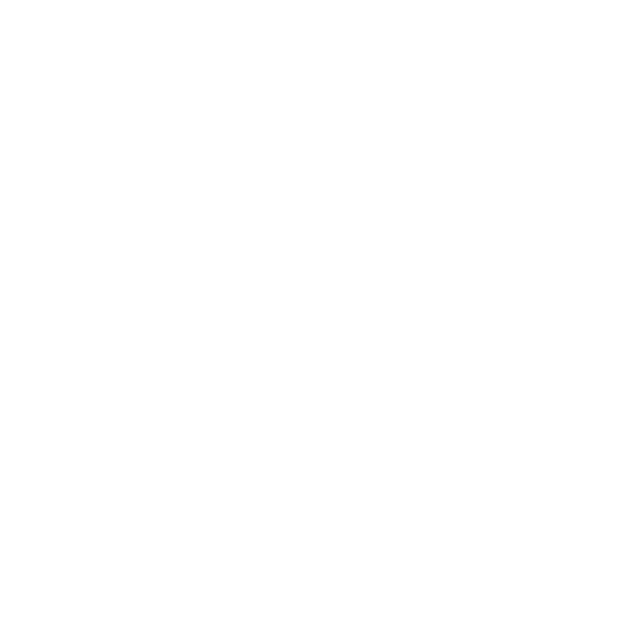
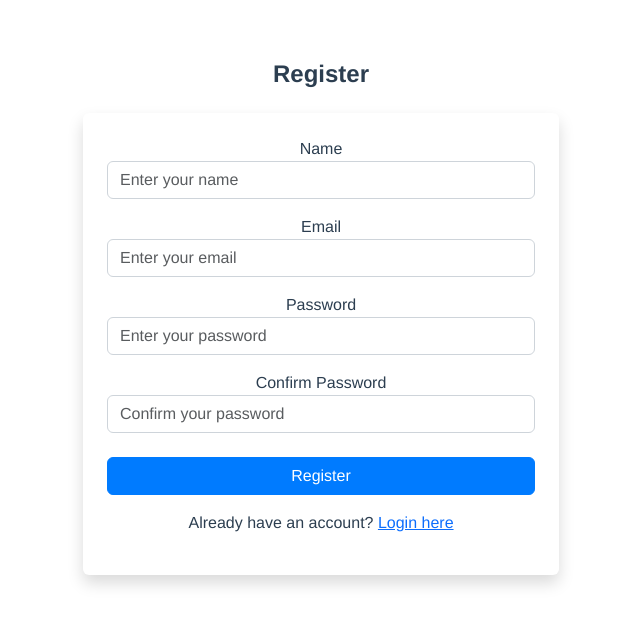
Before and after one commit to uzapoint/wardrobe-management-front, a Vue app: page /register in a window 1280 px wide. Before the commit this address had no page. Shown: the top 624 px of the page, without its empty margins (319-959 px from the left). Built offline with nearby package versions, Linux system fonts and the light colour scheme.

Commit message:
user register fixed

```diff
--- a/src/components/ClothingItems.vue
+++ b/src/components/ClothingItems.vue
@@ -156,12 +156,15 @@
                     'Content-Type': 'multipart/form-data',
                 },
             });
-          this.fetchClothingItems();
-          this.newItem = {}; // Reset form
+            this.fetchClothingItems(); // Refresh the items list
+            this.newItem = {}; // Reset form fields
+
+            // Close the modal
             const modalElement = document.getElementById('addItemModal');
             // eslint-disable-next-line no-undef
-          const modal = bootstrap.Modal.getInstance(modalElement);
-          modal.hide();
+            const modal = bootstrap.Modal.getInstance(modalElement); // Get the modal instance
+            modal.hide(); // Hide the modal after successful submission
+
         } catch (error) {
             console.error('Error adding clothing item:', error);
         }
--- a/src/components/UserLogin.vue
+++ b/src/components/UserLogin.vue
@@ -15,6 +15,12 @@
           <button type="submit" class="btn btn-primary w-100">Login</button>
           <div v-if="error" class="text-danger mt-2">{{ error }}</div>
         </form>
+        <div class="mt-3 text-center">
+          <p>
+            Don't have an account?
+            <router-link to="/register" class="text-primary">Register here</router-link>
+          </p>
+        </div>
       </div>
     </div>
   </div>
@@ -42,13 +48,19 @@ export default {
         localStorage.setItem('token', response.data.token);
         this.$router.push('/clothing-items');
       } catch (error) {
-        console.error('Login failed:', error);
-        this.error = error.response ? error.response.data.message : 'An unexpected error occurred.';
+        console.error('Login failed:', error); // You can keep this if you want to log errors
+        // Check if there's an error response and set the error message
+        if (error.response) {
+          this.error = error.response.data.message || 'An unexpected error occurred.';
+        } else {
+          this.error = 'An unexpected error occurred.';
+        }
       }
     },
   },
 };
 </script>
+
 <style scoped>
 .container {
   background-color: #f8f9fa; /* Light background color */
@@ -57,4 +69,12 @@ export default {
 .card {
   border-radius: 10px; /* Rounded corners for the card */
 }
+
+.text-primary {
+  color: #007bff; /* Bootstrap primary color for links */
+}
+
+.text-primary:hover {
+  text-decoration: underline; /* Underline on hover */
+}
 </style>
--- /dev/null
+++ b/src/components/UserRegister.vue
@@ -0,0 +1,149 @@
+<template>
+    <div class="container">
+      <h2 class="text-center mb-4">Register</h2>
+      <form @submit.prevent="register" class="shadow p-4 rounded bg-white">
+        <div class="form-group mb-3">
+          <label for="name">Name</label>
+          <input
+            type="text"
+            v-model="form.name"
+            id="name"
+            class="form-control"
+            required
+            placeholder="Enter your name"
+          />
+        </div>
+
+        <div class="form-group mb-3">
+          <label for="email">Email</label>
+          <input
+            type="email"
+            v-model="form.email"
+            id="email"
+            class="form-control"
+            required
+            placeholder="Enter your email"
+          />
+        </div>
+
+        <div class="form-group mb-3">
+          <label for="password">Password</label>
+          <input
+            type="password"
+            v-model="form.password"
+            id="password"
+            class="form-control"
+            required
+            placeholder="Enter your password"
+          />
+        </div>
+
+        <div class="form-group mb-4">
+          <label for="password_confirmation">Confirm Password</label>
+          <input
+            type="password"
+            v-model="form.password_confirmation"
+            id="password_confirmation"
+            class="form-control"
+            required
+            placeholder="Confirm your password"
+          />
+        </div>
+
+        <button type="submit" class="btn btn-primary w-100">Register</button>
+
+        <div v-if="error" class="text-danger mt-2">{{ error }}</div> <!-- Show error message here -->
+
+        <div class="mt-3 text-center">
+          <p>
+            Already have an account?
+            <router-link to="/login" class="text-primary">Login here</router-link>
+          </p>
+        </div>
+      </form>
+    </div>
+  </template>
+
+  <script>
+  import axios from '../axios';
+
+  export default {
+    data() {
+      return {
+        form: {
+          name: '',
+          email: '',
+          password: '',
+          password_confirmation: '',
+        },
+        error: null, // Variable to store error messages
+      };
+    },
+    methods: {
+      async register() {
+        try {
+          const response = await axios.post('/register', this.form);
+          console.log('User registered:', response.data);
+
+          // Save the token if registration is successful
+          localStorage.setItem('auth_token', response.data.token);
+
+          // Redirect to the dashboard or clothing items page
+          this.$router.push('/login');
+        } catch (error) {
+          // Handle errors
+          if (error.response) {
+            // Display error messages returned by the server
+            this.error = error.response.data.message || 'An unexpected error occurred.';
+          } else {
+            // Handle network errors
+            this.error = 'Network error, please try again.';
+          }
+        }
+      },
+    },
+  };
+  </script>
+
+  <style scoped>
+  .container {
+    max-width: 500px;
+    margin-top: 20px;
+  }
+
+  h2 {
+    font-size: 24px;
+    font-weight: bold;
+  }
+
+  .form-control {
+    border: 1px solid #ced4da;
+    border-radius: 0.375rem;
+  }
+
+  .btn-primary {
+    background-color: #007bff;
+    border-color: #007bff;
+  }
+
+  .btn-primary:hover {
+    background-color: #0056b3;
+    border-color: #0056b3;
+  }
+
+  .text-center {
+    text-align: center;
+  }
+
+  .text-primary {
+    color: #007bff;
+  }
+
+  .text-primary:hover {
+    text-decoration: underline;
+  }
+
+  .shadow {
+    box-shadow: 0 4px 8px rgba(0, 0, 0, 0.1);
+  }
+  </style>
--- a/src/router/index.js
+++ b/src/router/index.js
@@ -4,9 +4,12 @@ import ClothingItems from '../components/ClothingItems.vue';
 import AddClothingItem from '../components/AddClothingItem.vue';
 import EditClothingItem from '../components/EditClothingItem.vue';
 import ForgotPassword from '../components/ForgotPassword.vue';
+import UserRegister from '../components/UserRegister.vue';
+
 const routes = [
     { path: '/', redirect: '/login' }, // Redirect root path to login
     { path: '/login', name: 'login', component: UserLogin },
+    { path: '/register', name: 'register', component: UserRegister },
     { path: '/clothing-items', name: 'clothing-items', component: ClothingItems, meta: { requiresAuth: true } },
     { path: '/add', name: 'add-clothing-item', component: AddClothingItem, meta: { requiresAuth: true } },
     { path: '/edit/:id', name: 'edit-clothing-item', component: EditClothingItem, meta: { requiresAuth: true } },
```
Lines whose indentation alone changed are shown as unchanged.
